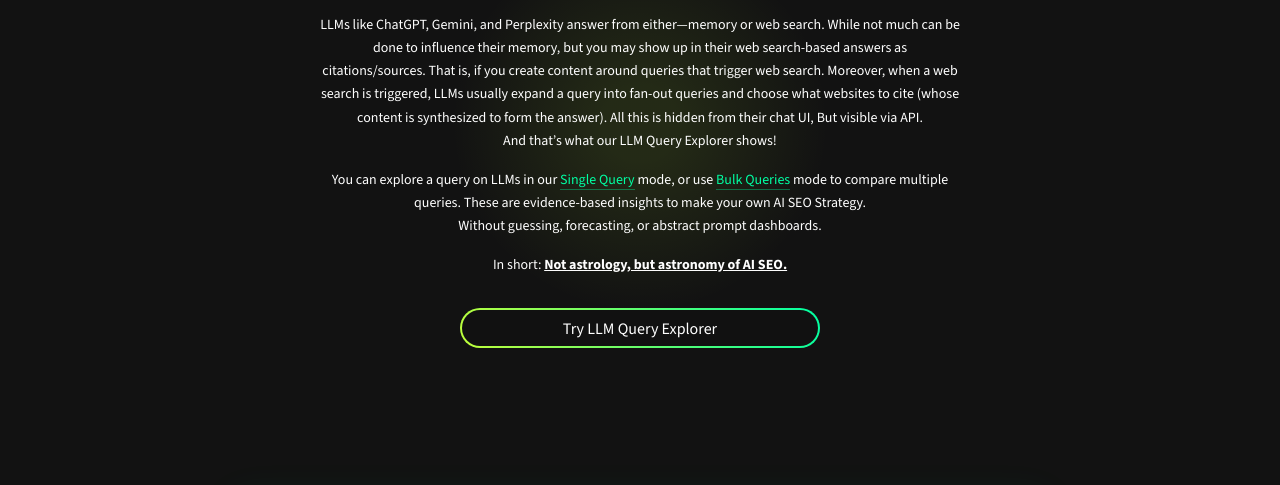
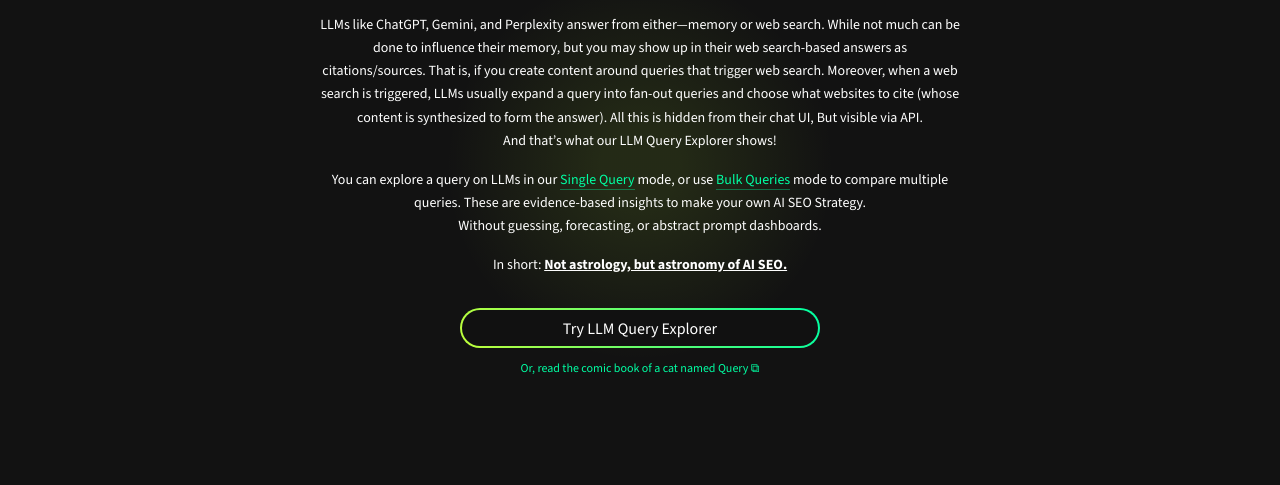
Before and after one commit to mayank-bishwas/querycat-mvp, a website: page about-best-llm-query-explorer.html in a window 1280 px wide. Shown: the part 273-758 px from the top of the page. Drawn offline with nearby package versions, Linux system fonts and the light colour scheme.

Commit message:
Add link to comic book in About page

```diff
--- a/about-best-llm-query-explorer.html
+++ b/about-best-llm-query-explorer.html
@@ -82,6 +82,8 @@
 
 
                             <a href="/" target="_blank" class="try-btn">Try LLM Query Explorer</a>
+                            <p class="comic"><a href="https://drive.google.com/file/d/14n3L5JKbwGvCPspAhyG-oI1pzhd__qaH/view" target="_blank">Or, read the comic book of a cat named Query ⧉</a></p>
+
 
 
                         </div>
```
